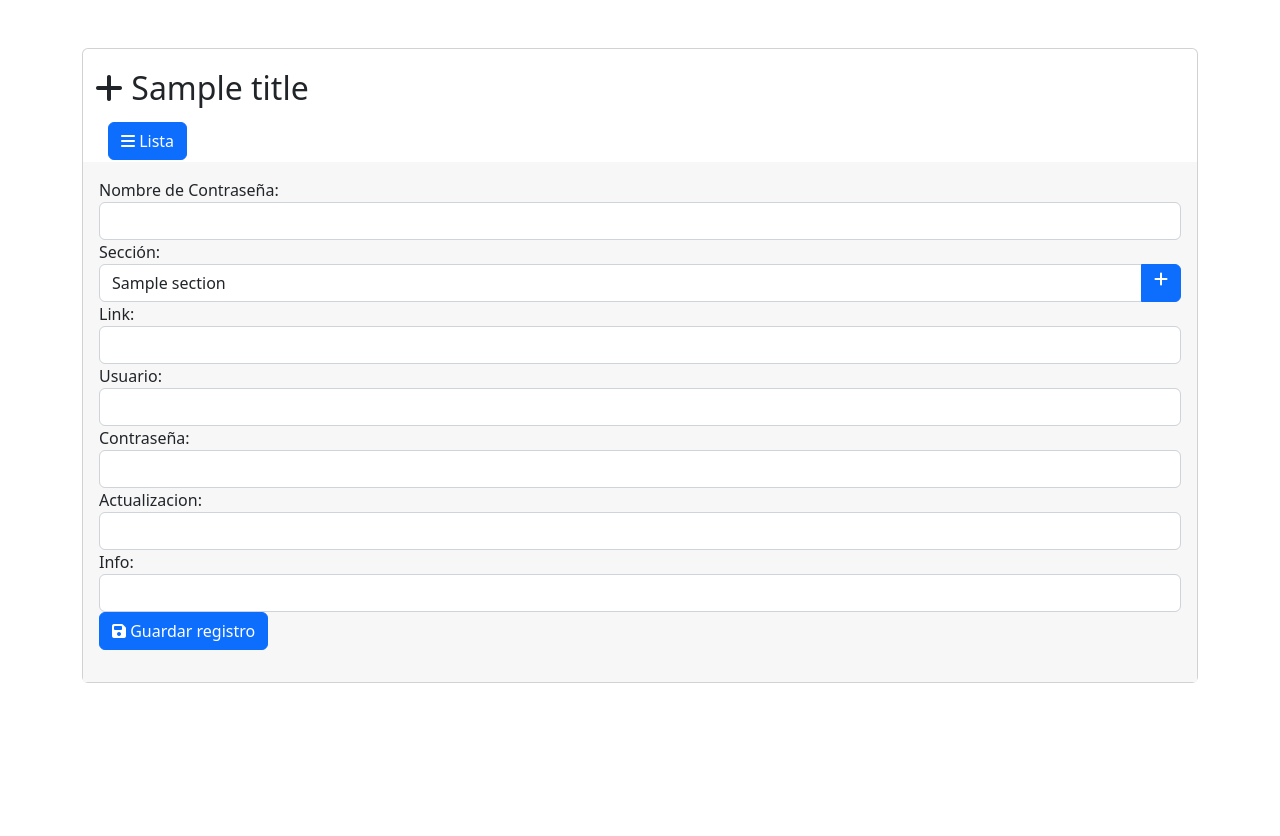
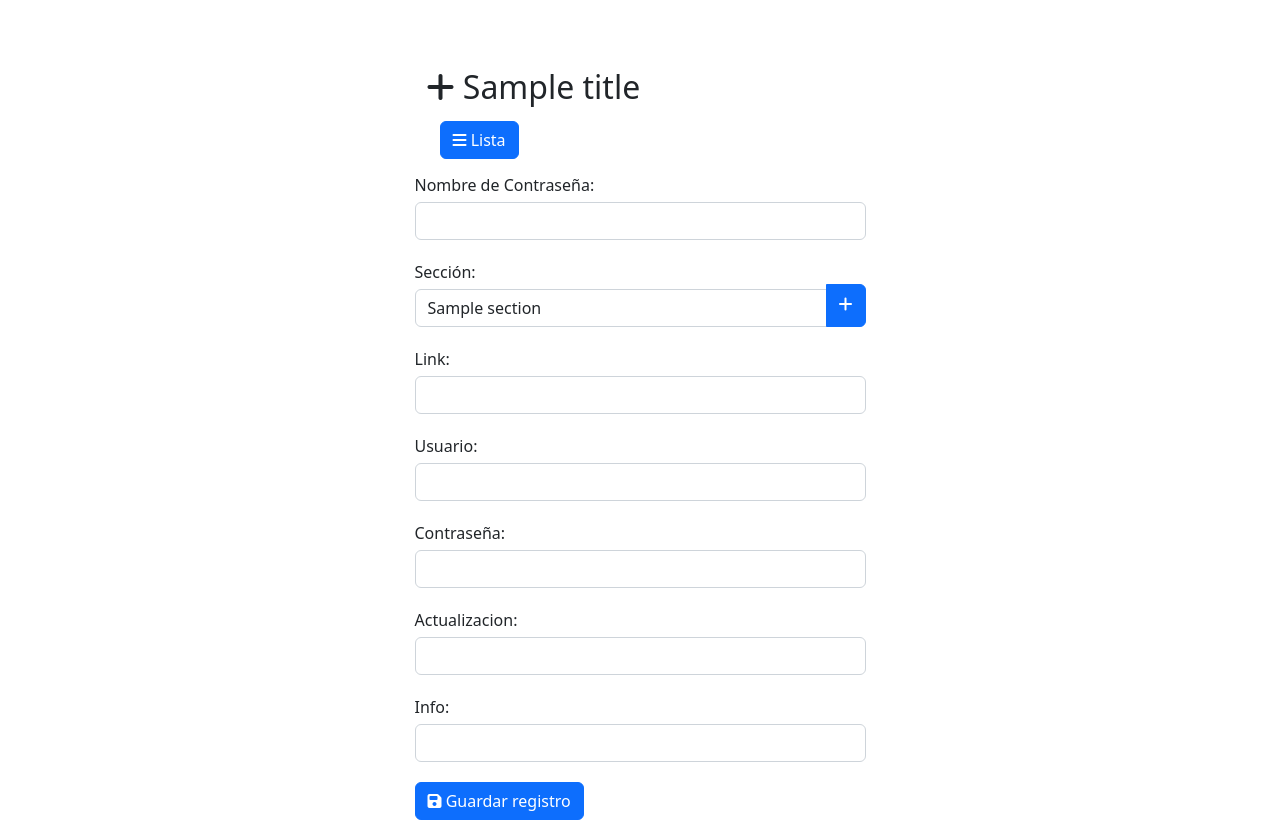
Before and after one commit to nicos1985/Passing, a Django app: template templates/create-cont.html in a window 1280 px wide. Shown: the part 71-907 px from the top of the page. Before the commit the page ends 754 px from the top, so only its background shows below. Run offline with Django 4.2, Linux system fonts and the light colour scheme; the template is opened without the code that fills it: most values are stand-ins (such as "Sample title", 1, 10 or a date in 2020); some libraries are stand-ins or nearby versions.

Commit message:
corregir algunos templates de create y edit, corregir form Registro agrego nombre y apellido

```diff
--- a/login/forms.py
+++ b/login/forms.py
@@ -12,7 +12,7 @@ class UserRegisterForm(UserCreationForm):
 
     class Meta:
         model = CustomUser
-        fields = ['username', 'email', 'password1', 'password2']
+        fields = ['username', 'first_name', 'last_name', 'email', 'password1', 'password2']
         help_texts = {k:"" for k in fields}
 
     def clean_password2(self):
--- a/templates/create-cont.html
+++ b/templates/create-cont.html
@@ -2,11 +2,13 @@
 
 
 {% block content %}
+<body>
 <div class="container pt-5" >
+    <div class="row">
+        <div class="col-md-5 mx-auto">
 
-    <div class="card center">
-            <div class="card-title">
-                <div class="container" style="height: 105px; padding-top: 20px;">
+            <div class="card-title" >
+                <div class="container" style="height: 105px; padding-top: 20px;"style="background-color: #F7F7F7 ;">
                     <h2><i class="fas fa-plus" ></i> {{title}}</h2>
                     <button class="btn">
                         <a class="btn btn-primary btn-flat" href= {% url 'listpass' %}> <i class="fa-solid fa-bars"></i>  Lista</a>
@@ -14,7 +16,7 @@
                 </div>
             </div>
 
-            <div class="card-body"style="background-color: #F7F7F7 ;">
+            <div class="card-body">
                     <form method="POST" action="{% url 'createpass' %}">
                         {% csrf_token %}
 
@@ -23,49 +25,49 @@
 
                         <div class="form-group">
 
-                            <label for="nombre_contra">Nombre de Contraseña: </label>
-                            <input id="nombre_contra" type="text" class='form-control' name="nombre_contra" maxlength="100" required>
+                            <label for="nombre_contra" style="margin-top:20px;">Nombre de Contraseña: </label>
+                            <input id="nombre_contra" type="text" class='form-control' name="nombre_contra" maxlength="100" style="margin-top:5px;" required>
 
 
-                            <label for="seccion">Sección:</label>
+                            <label for="seccion" style="margin-top:20px;">Sección:</label>
 
                             <div class="input-group">
 
-                                <select name="seccion" placeholder="Elija la seccion" class="form-control" autocomplete="off" required="" id="id_seccion">
+                                <select name="seccion" placeholder="Elija la seccion" class="form-control" autocomplete="off" style="margin-top:5px;" required="" id="id_seccion">
                                   {% for section in sections %}
                                   <option value = {{section.id}}> {{section.nombre_seccion}} </option>
                                   {% endfor %}
 
                                 </select>
-                                <a class="btn btn-primary center" href={% url 'createsection' %}><i class="fas fa-plus"></i></a>
+                                <a class="btn btn-primary center" href={% url 'createsection' %}><i class="fas fa-plus" style="margin-top:5px;"></i></a>
 
                             </div>
 
-                            <label for="link">Link: </label>
-                            <input id="link" type="text" class='form-control' name="link" maxlength="100" required>
+                            <label for="link" style="margin-top:20px;">Link: </label>
+                            <input id="link" type="text" class='form-control' name="link" maxlength="100" style="margin-top:5px;" required>
 
-                            <label for="usuario">Usuario: </label>
-                            <input id="usuario" type="text" class='form-control' name="usuario" maxlength="100" required>
+                            <label for="usuario" style="margin-top:20px;">Usuario: </label>
+                            <input id="usuario" type="text" class='form-control' name="usuario" maxlength="100" style="margin-top:5px;" required>
 
-                            <label for="contraseña">Contraseña: </label>
-                            <input id="contraseña" type="password" class='form-control' name="contraseña" maxlength="100" required>
+                            <label for="contraseña" style="margin-top:20px;">Contraseña: </label>
+                            <input id="contraseña" type="password" class='form-control' name="contraseña" maxlength="100" style="margin-top:5px;" required>
 
-                            <label for="actualizacion">Actualizacion: </label>
-                            <input id="actualizacion" type="number" class='form-control' name="actualizacion" maxlength="100" required>
+                            <label for="actualizacion" style="margin-top:20px;">Actualizacion: </label>
+                            <input id="actualizacion" type="number" class='form-control' name="actualizacion" maxlength="100" style="margin-top:5px;" required>
 
-                            <label for="info">Info: </label>
-                            <input id="info" type="textarea" class='form-control' name="info" maxlength="100" required>
+                            <label for="info"style="margin-top:20px;">Info: </label>
+                            <input id="info" type="textarea" class='form-control' name="info" maxlength="100"style="margin-top:5px;" required>
 
                         </div>
 
-                            <button type="submit" class="btn btn-primary btn-flat">
+                            <button type="submit" class="btn btn-primary btn-flat" style="margin-top:20px;">
                                 <i class="fas fa-save"></i> Guardar registro
                             </button>
 
                         </div>
                     </form>
             </div>
-
+            </div>
         </div>
     </div>
 
@@ -74,5 +76,5 @@
 
 
 </div>
-
+</body>
 {% endblock %}
```
Also changed, not shown: passing/views.py (+16 -0 lines), templates/update-cont.html (+7 -3 lines), db.sqlite3, media/static/default-avatar_GkzfllS.png (added).
